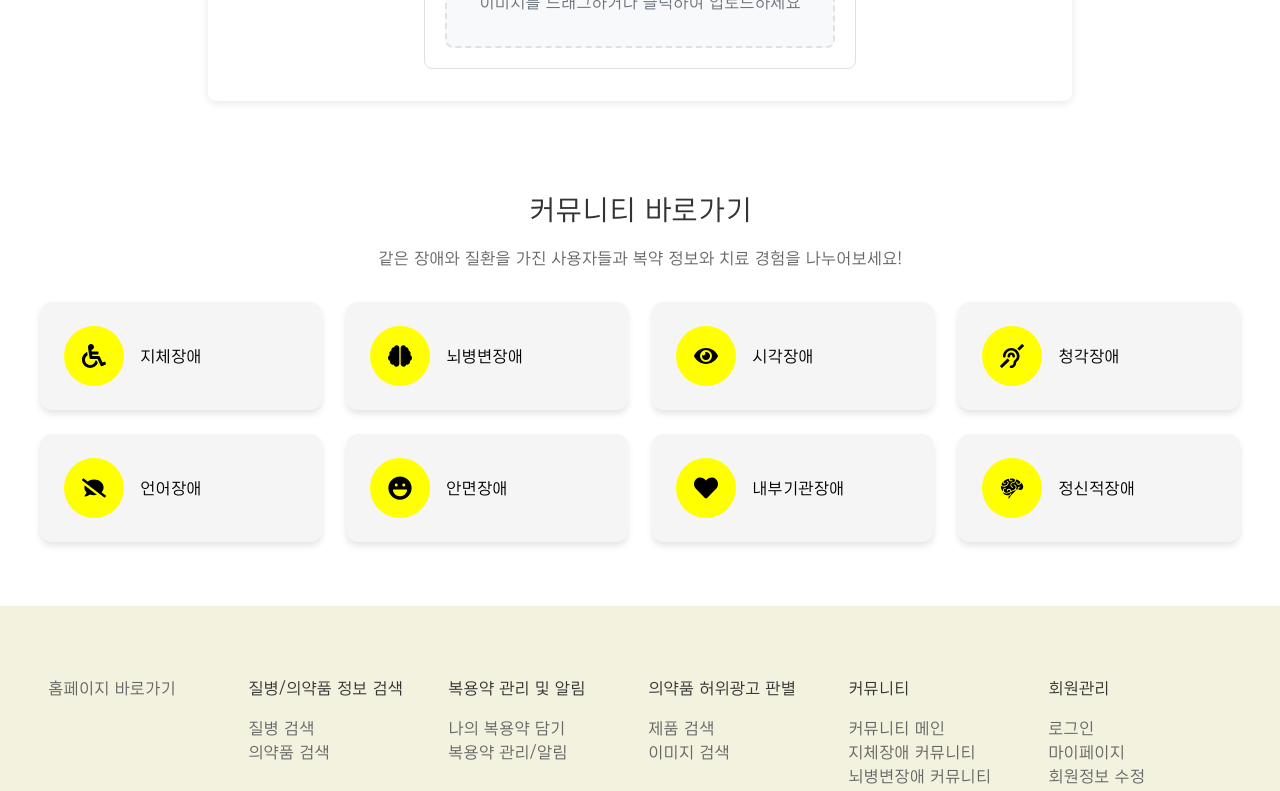
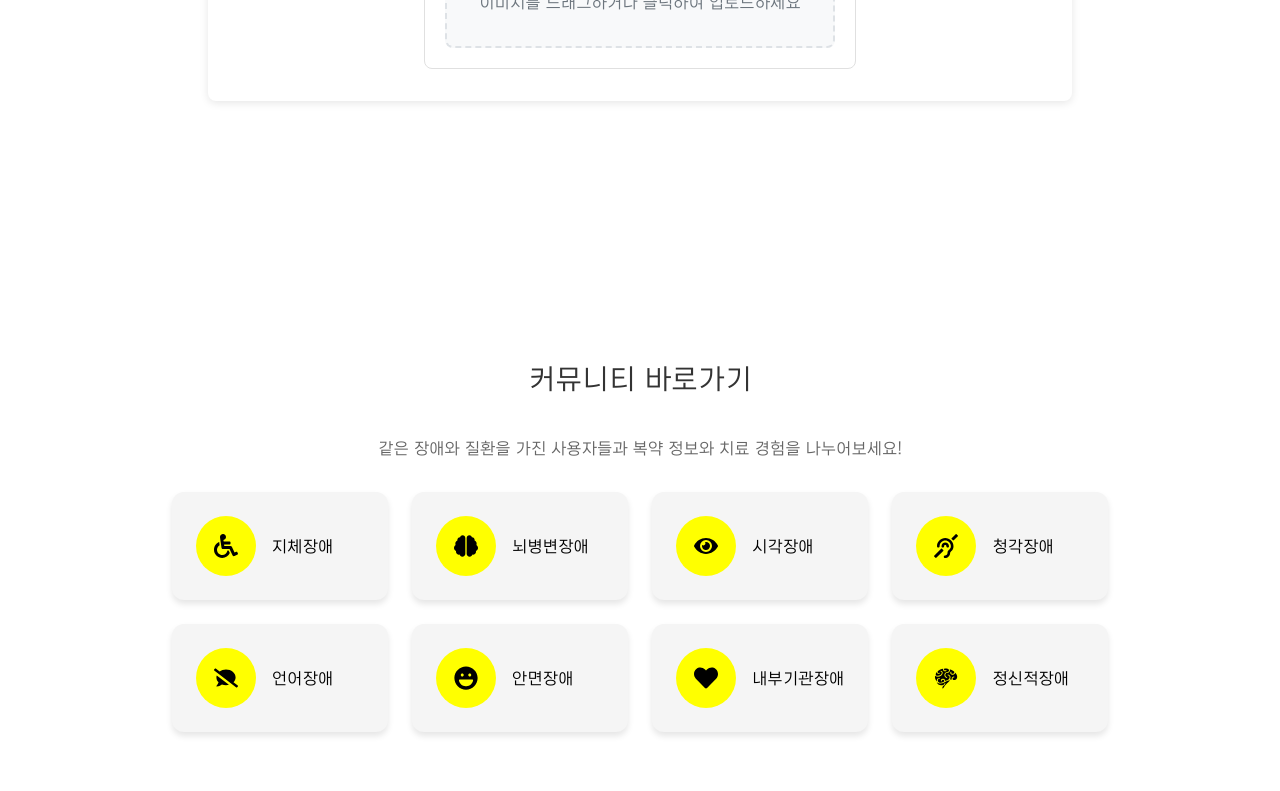
Before and after one commit to davJ-star/hanwha-ieum-seongwook, a React (Vite) app in the folder frontend/my-react-app/: page / in a window 1280 px wide. Shown: the part 960-1751 px from the top of the page. Built offline with nearby package versions, Linux system fonts and the light colour scheme.

Commit message:
feat: Update CommunitySection styles for improved layout and hover effects
홈페이지 색상 강조 파란색 사용(*유니버셜 색상으로나중에 꼭 고쳐야함*)

```diff
--- a/frontend/my-react-app/src/components/Layout/CommunitySection.css
+++ b/frontend/my-react-app/src/components/Layout/CommunitySection.css
@@ -1,18 +1,59 @@
-.community-section {
+/* .community-section {
   padding: 2rem;
   background-color: #ffffff;
   margin: 2rem auto;
   max-width: 1200px;
   border-radius: 12px;
+} */
+
+.community-section {
+  display: flex; /* Flexbox 활성화 */
+  flex-direction: column; /* 세로 방향 정렬 */
+  align-items: center; /* 가로 중앙 정렬 */
+  justify-content: center; /* 세로 중앙 정렬 */
+  height: 100vh; /* 화면 전체 높이 */
+  text-align: center; /* 텍스트 가운데 정렬 */
 }
 
-.community-title {
+
+/* .community-title {
   text-align: center;
   margin-bottom: 1rem;
   font-size: 1.75rem;
   color: #333;
   font-weight: 600;
+} */
+
+.community-title {
+  display: inline-block;
+  position: relative;
+  text-align: center;
+  margin-bottom: 1rem;
+  color: #333;
+  font-size: 1.75rem;
+  padding-bottom: 5px;
+  transition: color 0.3s ease;
 }
+
+.community-title::after {
+  content: '';
+  position: absolute;
+  width: 100%;
+  transform: scaleX(0);
+  height: 2px;
+  bottom: 0;
+  left: 0;
+  background-color: #007bff;
+  transform-origin: bottom right;
+  transition: transform 0.25s ease-out;
+}
+
+.community-title:hover::after {
+  transform: scaleX(1);
+  transform-origin: bottom left;
+}
+
+
 
 .community-description {
   text-align: center;
--- a/frontend/my-react-app/src/styles/pages/FADsearch.css
+++ b/frontend/my-react-app/src/styles/pages/FADsearch.css
@@ -73,7 +73,7 @@
 }
 
 .image-upload-box:hover {
-  border-color: #007f00;
+  border-color: #007bff;
 }
 
 /* 반응형 디자인 */
```
